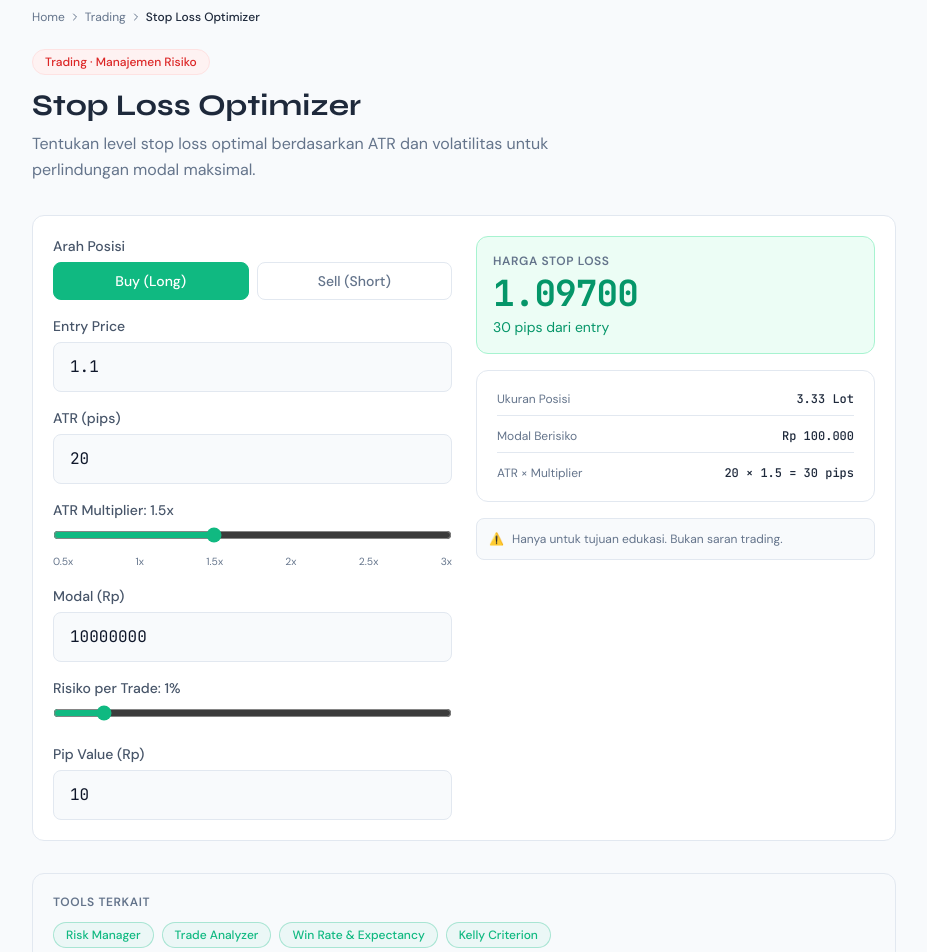
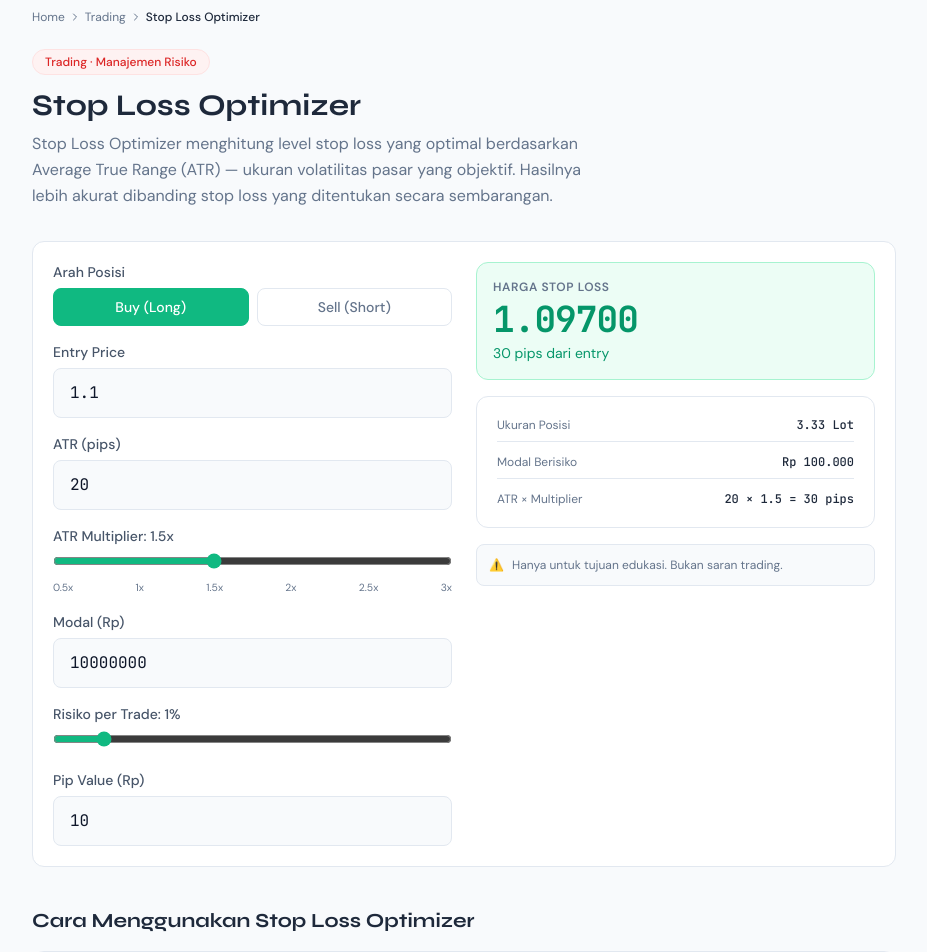
Before and after one commit to nurudhuhaalamin/finctools, a Next.js app: page /trading/stop-loss-optimizer in a window 1280 px wide. Shown: the part 80-1032 px from the top of the page, without its empty margins (176-1103 px from the left). Built offline with nearby package versions, Linux system fonts and the light colour scheme.

Commit message:
Add files via upload

```diff
--- a/app/trading/stop-loss-optimizer/page.tsx
+++ b/app/trading/stop-loss-optimizer/page.tsx
@@ -3,55 +3,30 @@ import Link from 'next/link'
 import { ChevronRight } from 'lucide-react'
 import Header from '@/components/layout/Header'
 import Footer from '@/components/layout/Footer'
+import TradingToolPage from '@/components/layout/TradingToolPage'
 import StopLossOptimizer from '@/components/tools/trading/StopLossOptimizer'
+export const metadata: Metadata = { title: 'Stop Loss Optimizer — Tentukan SL Berbasis ATR | FincTools', description: 'Hitung level stop loss optimal berdasarkan Average True Range (ATR) dan volatilitas pasar untuk perlindungan modal yang lebih cerdas.' }
+export default function Page() {
+  return (<><Header /><main className="mx-auto max-w-4xl px-4 py-8"><nav className="flex items-center gap-1 text-xs text-[--text-secondary] mb-6"><Link href="/" className="hover:text-finc-green transition-colors">Home</Link><ChevronRight size={12} /><Link href="/trading" className="hover:text-finc-green transition-colors">Trading</Link><ChevronRight size={12} /><span className="text-[--text-primary] font-medium">Stop Loss Optimizer</span></nav>
+  <TradingToolPage name="Stop Loss Optimizer" description="Stop Loss Optimizer menghitung level stop loss yang optimal berdasarkan Average True Range (ATR) — ukuran volatilitas pasar yang objektif. Hasilnya lebih akurat dibanding stop loss yang ditentukan secara sembarangan."
+    steps={[{title:'Pilih Arah Posisi',desc:'Pilih Buy (Long) jika kamu membeli, atau Sell (Short) jika kamu menjual.'},{title:'Isi Entry Price',desc:'Masukkan harga di mana kamu berencana membuka posisi.'},{title:'Isi ATR',desc:'Masukkan nilai Average True Range dari chart kamu, dalam satuan pips. ATR tersedia di hampir semua platform trading.'},{title:'Pilih ATR Multiplier',desc:'Multiplier 1.5x adalah standar umum. Volatilitas tinggi gunakan 2x, volatilitas rendah bisa 1x.'},{title:'Isi Modal dan Risiko',desc:'Masukkan modal dan persentase risiko — tool akan menghitung ukuran posisi yang sesuai dengan stop loss ini.'}]}
+    formula={`SL Price (Long) = Entry Price - (ATR × Multiplier ÷ 10.000)
+SL Price (Short) = Entry Price + (ATR × Multiplier ÷ 10.000)
+SL Pips = ATR × Multiplier
+Lot Size = (Modal × % Risiko) ÷ (SL Pips × Pip Value) × 0.01`}
+    formulaExample={`Contoh: Entry 1.1000 | ATR 20 pips | Multiplier 1.5x | Long
+SL Pips  = 20 × 1.5 = 30 pips
+SL Price = 1.1000 - 0.0030 = 1.0970`}
+    variables={[{name:'ATR',desc:'Average True Range — rata-rata pergerakan harga dalam periode tertentu, diukur dalam pips'},{name:'Multiplier',desc:'Pengali ATR untuk menentukan buffer keamanan dari noise pasar'},{name:'SL Price',desc:'Harga spesifik di mana stop loss akan dipasang'},{name:'SL Pips',desc:'Jarak stop loss dari entry dalam satuan pips'}]}
+    history={`Average True Range (ATR) dikembangkan oleh J. Welles Wilder Jr. dan dipublikasikan dalam bukunya New Concepts in Technical Trading Systems pada tahun 1978. ATR adalah salah satu indikator volatilitas paling reliable yang pernah diciptakan dan hingga kini menjadi standar industri.
 
-export const metadata: Metadata = {
-  title: 'Stop Loss Optimizer | FincTools',
-  description: 'Tentukan level stop loss optimal berdasarkan ATR dan volatilitas untuk perlindungan modal maksimal.',
+Wilder mengembangkan ATR untuk mengukur volatilitas pasar komoditas yang sering mengalami gap besar. Konsepnya kemudian diadaptasi ke forex, saham, dan instrumen derivatif lainnya.
+
+Penggunaan ATR sebagai dasar stop loss dipopulerkan oleh trader sistematis seperti Chuck LeBeau dan David Lucas dalam Technical Traders Guide to Computer Analysis of the Futures Market (1992). Pendekatan ini memastikan stop loss tidak terlalu ketat (kena noise) dan tidak terlalu longgar (rugi terlalu besar).`}
+    interpretation={[{range:'1x ATR',label:'Sangat Ketat',desc:'Cocok untuk scalping — sering terkena noise pasar'},{range:'1.5x ATR',label:'Standar',desc:'Keseimbangan terbaik antara perlindungan dan kelonggaran'},{range:'2x ATR',label:'Longgar',desc:'Cocok untuk swing trading di kondisi volatile'},{range:'3x ATR',label:'Sangat Longgar',desc:'Untuk posisi jangka panjang atau trend following'}]}
+    interpretationTitle="Panduan Memilih ATR Multiplier"
+    faqs={[{q:'Dari mana saya mendapat nilai ATR?',a:'ATR tersedia sebagai indikator bawaan di hampir semua platform trading seperti MetaTrader, TradingView, dan Stockbit. Tambahkan indikator ATR ke chart dengan periode 14 — nilai yang muncul itulah yang dimasukkan ke tool ini.'},{q:'ATR periode berapa yang sebaiknya digunakan?',a:'ATR periode 14 adalah standar yang paling umum dan reliable untuk trading harian. Untuk swing trading gunakan ATR periode 20 atau 50 di timeframe harian.'},{q:'Kenapa stop loss berbasis ATR lebih baik dari stop loss tetap?',a:'Stop loss tetap (misalnya selalu 20 pips) tidak mempertimbangkan kondisi pasar. Saat pasar volatile, 20 pips terlalu ketat dan sering terkena. Saat pasar sepi, 20 pips terlalu longgar. ATR menyesuaikan stop loss dengan kondisi pasar aktual.'},{q:'Apakah ATR berubah setiap hari?',a:'Ya, ATR berubah setiap sesi trading karena menghitung pergerakan rata-rata dalam periode tertentu. Selalu gunakan nilai ATR terkini dari chart kamu saat merencanakan trade.'}]}
+    related={[{name:'Risk Manager',href:'/trading/risk-manager',desc:'Hitung ukuran posisi setelah mendapat SL dari Stop Loss Optimizer'},{name:'Trade Analyzer',href:'/trading/trade-analyzer',desc:'Analisis R/R ratio menggunakan SL yang sudah dioptimalkan'},{name:'Max Loss Guardian',href:'/trading/max-loss-guardian',desc:'Pastikan total risiko hari ini masih dalam batas aman'},{name:'Drawdown Recovery Planner',href:'/trading/drawdown-recovery-planner',desc:'Rencanakan recovery jika serangkaian trade mengalami loss'}]}
+    references={['Wilder, J.W. (1978). <em>New Concepts in Technical Trading Systems.</em> Trend Research.','LeBeau, C. & Lucas, D. (1992). <em>Technical Traders Guide to Computer Analysis of the Futures Market.</em> Business One Irwin.','Pring, M.J. (2002). <em>Technical Analysis Explained.</em> McGraw-Hill.']}
+  ><StopLossOptimizer /></TradingToolPage></main><Footer /></>)
 }
-
-const related = [
-  { name: 'Risk Manager', href: '/trading/risk-manager' },
-  { name: 'Trade Analyzer', href: '/trading/trade-analyzer' },
-  { name: 'Win Rate & Expectancy', href: '/trading/win-rate-expectancy-tracker' },
-  { name: 'Kelly Criterion', href: '/trading/kelly-criterion-optimizer' },
-  { name: 'Drawdown Recovery', href: '/trading/drawdown-recovery-planner' },
-]
-
-export default function Page() {
-  return (
-    <>
-      <Header />
-      <main className="mx-auto max-w-4xl px-4 py-8">
-        <nav className="flex items-center gap-1 text-xs text-[--text-secondary] mb-6">
-          <Link href="/" className="hover:text-finc-green transition-colors">Home</Link>
-          <ChevronRight size={12} />
-          <Link href="/trading" className="hover:text-finc-green transition-colors">Trading</Link>
-          <ChevronRight size={12} />
-          <span className="text-[--text-primary] font-medium">Stop Loss Optimizer</span>
-        </nav>
-        <div className="mb-8">
-          <div className="inline-flex items-center text-xs font-medium text-red-600 dark:text-red-400 bg-red-50 dark:bg-red-950/30 border border-red-100 dark:border-red-900 rounded-full px-3 py-1 mb-3">
-            Trading · Manajemen Risiko
-          </div>
-          <h1 className="font-heading text-2xl md:text-3xl font-bold text-[--text-primary] mb-2">Stop Loss Optimizer</h1>
-          <p className="text-[--text-secondary] leading-relaxed max-w-xl">Tentukan level stop loss optimal berdasarkan ATR dan volatilitas untuk perlindungan modal maksimal.</p>
-        </div>
-        <div className="finc-card mb-8">
-          <StopLossOptimizer />
-        </div>
-        <div className="finc-card bg-slate-50 dark:bg-slate-900/50">
-          <p className="text-xs font-semibold uppercase tracking-wider text-[--text-secondary] mb-3">Tools Terkait</p>
-          <div className="flex flex-wrap gap-2">
-            {related.filter(t => !t.href.includes('stop-loss-optimizer')).slice(0,4).map(t => (
-              <Link key={t.href} href={t.href} className="text-xs font-medium text-finc-green border border-finc-green/30 bg-finc-green/5 hover:bg-finc-green/10 rounded-full px-3 py-1 transition-colors">
-                {t.name}
-              </Link>
-            ))}
-          </div>
-        </div>
-      </main>
-      <Footer />
-    </>
-  )
-}
```
